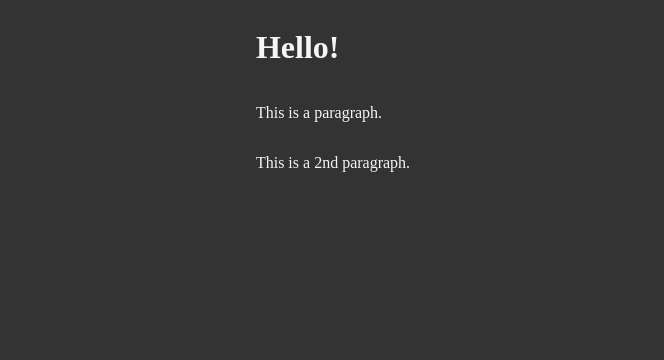
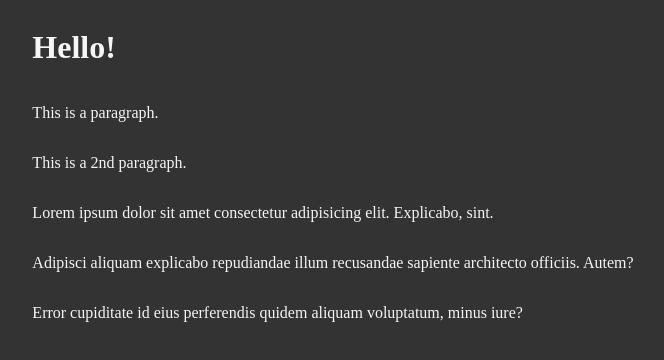
Before and after one commit to Van-peterson/git-clone-playground, a plain HTML site: page index.html in a window 1280 px wide. Shown: the whole page, without its empty margins (307-971 px from the left). Drawn offline with Linux system fonts and the light colour scheme.

Commit message:
added new paragraphs to index

```diff
--- a/index.html
+++ b/index.html
@@ -14,6 +14,9 @@
     <h1>Hello!</h1>
     <p>This is a paragraph.</p>
     <p>This is a 2nd paragraph.</p>
+    <p>Lorem ipsum dolor sit amet consectetur adipisicing elit. Explicabo, sint.</p>
+    <p>Adipisci aliquam explicabo repudiandae illum recusandae sapiente architecto officiis. Autem?</p>
+    <p>Error cupiditate id eius perferendis quidem aliquam voluptatum, minus iure?</p>
 </body>
 
 </html>
```
